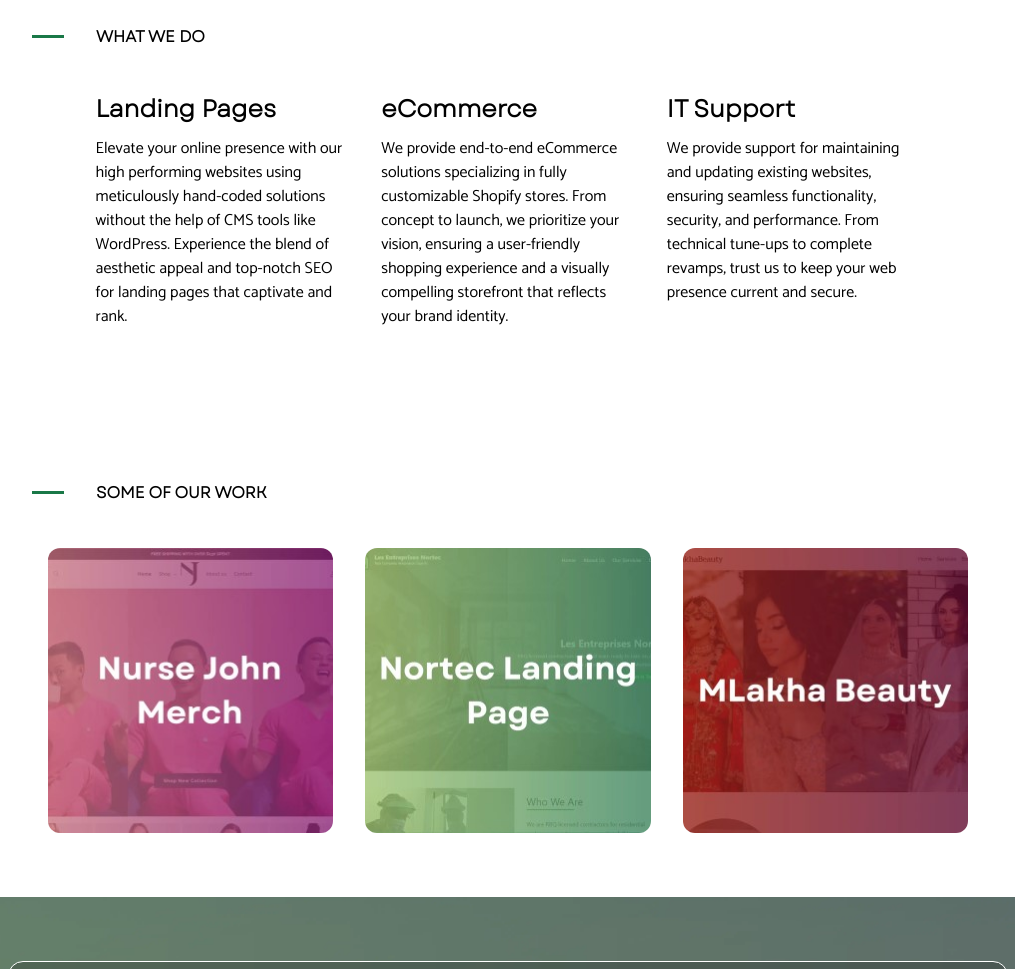
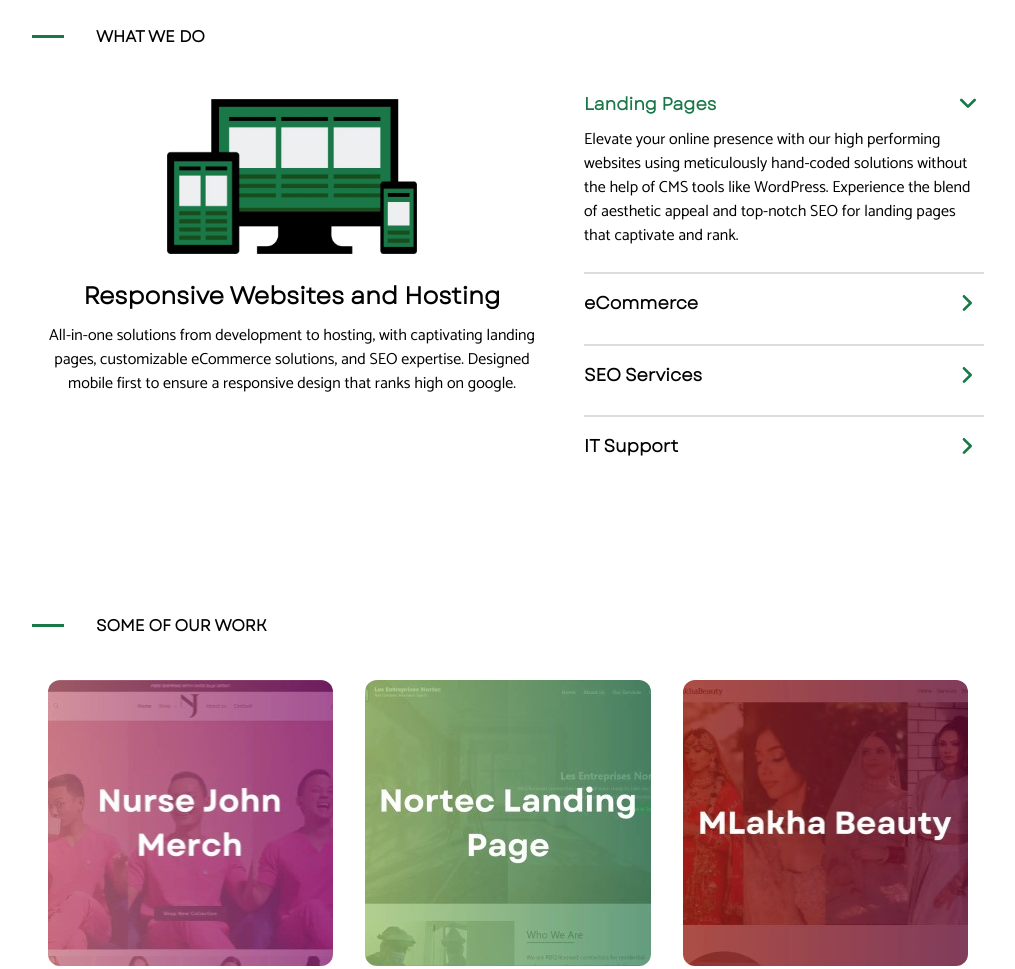
Before and after one commit to ShilohRodrigues/WebDesigns, a plain HTML site: page index.html in a window 1280 px wide. Shown: the part 739-1708 px from the top of the page, without its empty margins (132-1147 px from the left). Drawn offline with Linux system fonts and the light colour scheme.

Commit message:
lots of changes

```diff
--- a/index.html
+++ b/index.html
@@ -44,7 +44,7 @@
 
   <div id="banner" class="img-banner main-banner full-width grid-center">
     <div class="banner-content page-width fade-in">
-      <div class="banner-text">
+      <div class="banner-text slide-in-left">
         <h1>Web Development and Design</h1>
         <p>Elevate your online presence with custom website development and hosting solutions, where high performing websites meets innovative design.</p>
       </div>
@@ -57,19 +57,47 @@
     <section id="services" class="full-width grid-center fade-in">
       <div class="page-width grid gap-1">
         <h2 class="tagline">WHAT WE DO</h2>
-        <div class="flex-wrap align-stretch">
-          <div class="col3-flex-item sticky-section slide-in">
+        <div class="flex-wrap align-top gap img-w-txt">
+          <div class="flex-wrap txt center-txt slide-in-left">
+            <img class="sml-img" src="images/ServiceGraphic.webp" alt="Graphic of responsive design" title="Responsive graphic" height="400" width="400">
+            <h2>Responsive Websites and Hosting</h2>
+            <p>All-in-one solutions from development to hosting, with captivating landing pages, customizable eCommerce solutions, and SEO expertise. Designed mobile first to ensure a responsive design that ranks high on google.</p>
+          </div>
+          <div class="accordion-cont slide-in-up">
+            <div class="accordion">
+              <div class="accordion-header">
                 <h2>Landing Pages</h2>
+              </div>
+              <div class="accordion-content open-accordion">
                 <p>Elevate your online presence with our high performing websites using meticulously hand-coded solutions without the help of CMS tools like WordPress. Experience the blend of aesthetic appeal and top-notch SEO for landing pages that captivate and rank.</p>
               </div>
-          <div class="col3-flex-item sticky-section slide-in">
+            </div>
+            <div class="accordion">
+              <div class="accordion-header">
                 <h2>eCommerce</h2>
+              </div>
+              <div class="accordion-content">
                 <p>We provide end-to-end eCommerce solutions specializing in fully customizable Shopify stores. From concept to launch, we prioritize your vision, ensuring a user-friendly shopping experience and a visually compelling storefront that reflects your brand identity.</p>
               </div>
-          <div class="col3-flex-item sticky-section slide-in">
+            </div>
+            <div class="accordion">
+              <div class="accordion-header">
+                <h2>SEO Services</h2>
+              </div>
+              <div class="accordion-content">
+                <p>Boost your online visibility with our SEO expertise. We optimize your site for search engines with strategic keywords and following strict standards. We ensure your website not only looks great but ranks high, driving organic traffic and business success.</p>
+              </div>
+            </div>
+            <div class="accordion">
+              <div class="accordion-header">
                 <h2>IT Support</h2>
+              </div>
+              <div class="accordion-content">
                 <p>We provide support for maintaining and updating existing websites, ensuring seamless functionality, security, and performance. From technical tune-ups to complete revamps, trust us to keep your web presence current and secure.</p>
               </div>
+            </div>
+         </div>
+
         </div>
       </div>
     </section>
@@ -78,21 +106,21 @@
       <div class="page-width grid gap fade-in">
         <h2 class="tagline">SOME OF OUR WORK</h2>
         <div class="flex-wrap gap">
-          <figure class="project-card col3-flex-item slide-in">
+          <figure class="project-card col3-flex-item slide-in-left">
             <img title="Nurse John Merch" src="images/NurseJohn.webp" alt="Image for Nurse John merch store" height="300" width="300" loading="lazy">
             <figcaption class="overlay invert-txt">
               <h3>Online eCommerce store for TikTok personality Nurse John to sell his merch.</h3>
               <a target="_blank" href="https://nursejohnn.com/" class="btn">Visit Website</a>
             </figcaption>
           </figure>
-          <figure class="project-card col3-flex-item slide-in">
+          <figure class="project-card col3-flex-item slide-in-left">
             <img title="Entreprises Nortec Landing Page" src="images/Nortec.webp" alt="Image for Entreprises Nortec Landing page" height="300" width="300" loading="lazy">
             <figcaption class="overlay invert-txt">
               <h3>Custom landing page for local construction company.</h3>
               <a target="_blank" href="https://www.entreprisesnortec.com/" class="btn">Visit Website</a>
             </figcaption>
           </figure>
-          <figure class="project-card col3-flex-item slide-in">
+          <figure class="project-card col3-flex-item slide-in-left">
             <img title="MLakhaBeauty Landing Page" src="images/MLakha.webp" alt="Image for MLakha Beauty Landing page" height="300" width="300" loading="lazy">
             <figcaption class="overlay invert-txt">
               <h3>Landing page and booking site made with a custom coded solution.</h3>
@@ -137,11 +165,10 @@
       <div class="page-width grid gap fade-in">
         <h2 class="tagline">GET TO KNOW ME</h2>
         <div class="flex-wrap img-w-txt">
-          <img title="Picture of me" class="slide-in" src="images/Me.webp" alt="Photo of myself" height="400" width="400" loading="lazy">
-          <div class="txt slide-in">
+          <img title="Picture of me" class="slide-in-left" src="images/Me.webp" alt="Photo of myself" height="400" width="400" loading="lazy">
+          <div class="txt slide-in-up">
             <h3 class="emphasize">Shiloh R.</h3>
-            <p>Hey there! I'm Shiloh, owner and lead developer at Shiloh Web Designs. Recently armed with a Bachelor's degree in Computer Science, I bring over a 4 years of dedicated and passionate programming experience to every project.</p>
-            <p>I believe in the power of continuous learning and staying at the forefront of technology trends. As a hands-on developer, my mission is to bring innovation and reliability to every aspect of your online presence. Let's collaborate to turn your digital dreams into reality.</p>
+            <p>Hey there! I'm Shiloh, owner and lead developer at Shiloh Web Designs. Recently equipped with a Bachelor's degree in Computer Science, I bring over 5 years of dedicated and passionate programming experience to every project.</p>
           </div>
         </div>
       </div>
--- a/script.js
+++ b/script.js
@@ -91,7 +91,8 @@
  *  Animates sections to slide in or fade in
  *
  */
-const slideInElements = document.getElementsByClassName('slide-in');
+const slideInLeftElements = document.getElementsByClassName('slide-in-left');
+const slideInUpElements = document.getElementsByClassName('slide-in-up');
 const fadeInElements = document.getElementsByClassName('fade-in');
 
 // listen for scroll event and call animate function
@@ -101,13 +102,22 @@
 function animate() {
 
   //For slide in animated elements
-  for (let i = 0; i < slideInElements.length; i++) {
+  for (let i = 0; i < slideInLeftElements.length; i++) {
     let windowHeight = window.innerHeight;
-    let elementTop = slideInElements[i].getBoundingClientRect().top;
+    let elementTop = slideInLeftElements[i].getBoundingClientRect().top;
     let elementVisible = 250;
 
     if (elementTop < windowHeight - elementVisible) {
-      slideInElements[i].classList.add("slide-in-animate");
+      slideInLeftElements[i].classList.add("slide-in-animate");
+    }
+  }
+  for (let i = 0; i < slideInUpElements.length; i++) {
+    let windowHeight = window.innerHeight;
+    let elementTop = slideInUpElements[i].getBoundingClientRect().top;
+    let elementVisible = 250;
+
+    if (elementTop < windowHeight - elementVisible) {
+      slideInUpElements[i].classList.add("slide-in-animate");
     }
   }
   //For fade in animated elements
@@ -122,3 +132,30 @@
   }
 
 }
+
+/**
+ *
+ * Functionality for the accordion section
+ *
+ */
+const accordions = document.getElementsByClassName('accordion');
+let openAccordion = accordions[0];
+openAccordion.classList.toggle("open-accordion");
+
+for (let i=0; i < accordions.length; i++) {
+
+  accordions[i].addEventListener('click', function() {
+    if (openAccordion == null) {
+      openAccordion = this;
+    }
+    else if (this != openAccordion) {
+      openAccordion.classList.toggle("open-accordion");
+      openAccordion = this;
+    }
+    else {
+      openAccordion = null;
+    }
+    this.classList.toggle("open-accordion");
+  })
+
+}
--- a/style.css
+++ b/style.css
@@ -162,6 +162,9 @@
 .align-stretch {
   align-items: stretch !important;
 }
+.align-top {
+  align-items: flex-start !important;
+}
 .col3-flex-item {
   width: 30%;
 }
@@ -182,19 +185,18 @@
 .center-txt {
   text-align: center;
 }
-.slide-in {
-  -webkit-transform: translateY(20px);
-      -ms-transform: translateY(20px);
-          transform: translateY(20px);
+.slide-in-left {
+  transform: translate(-50px, 0px);
   opacity: 0;
-  -webkit-transition: transform 0.5s ease-in-out, opacity 0.5s ease-in-out;
-  -o-transition: transform 0.5s ease-in-out, opacity 0.5s ease-in-out;
+  transition: transform 0.5s ease-in-out, opacity 0.5s ease-in-out;
+}
+.slide-in-up {
+  transform: translate(0px, 50px);
+  opacity: 0;
   transition: transform 0.5s ease-in-out, opacity 0.5s ease-in-out;
 }
 .slide-in-animate {
-  -webkit-transform: translateY(0);
-      -ms-transform: translateY(0);
-          transform: translateY(0);
+  transform: translate(0, 0);
   opacity: 1;
 }
 .fade-in {
@@ -383,11 +385,51 @@
   width: 2rem;
 }
 
-/* Service section styles */
-.sticky-section {
-  padding: 1rem;
+/* accordion section styles */
+.accordion-cont {
+  align-self: center;
+}
+.accordion {
+  max-width: 400px;
+  padding: 1rem 0;
   background-color: var(--bg);
+  cursor: pointer;
 }
+.accordion:not(:first-child) {
+  border-top: 2px solid #dcdcdc;
+}
+.accordion-header {
+  position: relative;
+}
+.accordion-header h2 {
+  font-size: 1.1rem;
+  font-weight: 600;
+}
+.accordion-header:after {
+  content: url(images/icons/arrow.svg);
+  position: absolute;
+  right: 0;
+  top: 50%;
+  height: 2rem;
+  width: 2rem;
+  transform: translateY(-50%) rotate(-90deg);
+  transition: transform 0.5s ease-in-out;
+}
+.accordion-content {
+  max-height: 0;
+  transition: all 0.5s ease-in-out;
+  overflow: hidden;
+}
+.open-accordion .accordion-header {
+  color: var(--primary-active-color);
+}
+.open-accordion .accordion-header:after {
+  transform: translateY(-50%) rotate(0);
+}
+.open-accordion .accordion-content {
+  max-height: 300px !important;
+}
+
 
 /* Project card styles */
 .project-card {
@@ -437,6 +479,10 @@
   height: auto;
   width: 400px;
   max-width: 90%;
+}
+.img-w-txt .sml-img {
+  width: 250px;
+  padding: 1.5rem 0;
 }
 .img-w-txt .txt {
   flex: 1;
```
Also changed, not shown: images/ServiceGraphic.webp (added), images/icons/arrow.svg (added). Lines whose indentation alone changed are shown as unchanged.
